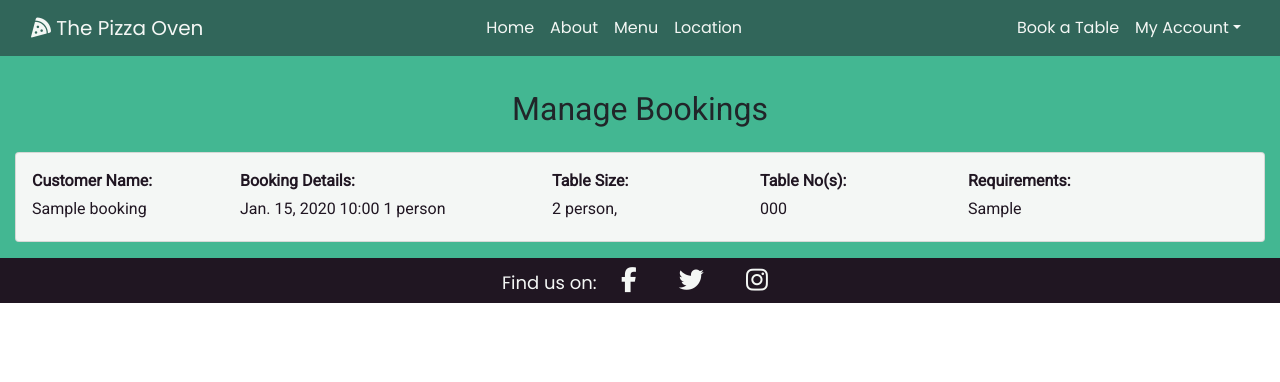
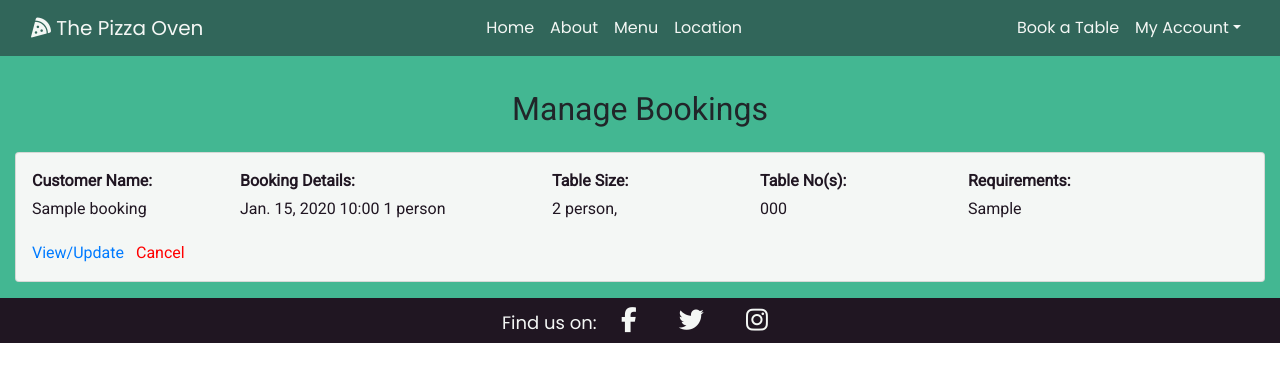
Before and after one commit to Stephanie-Ash/the-pizza-oven, a Django app: template bookings/templates/bookings/manage_bookings.html in a window 1280 px wide. Shown: the top 382 px of the page. Run offline with Django 3.2, Linux system fonts and the light colour scheme; the template is opened without the code that fills it: values that come from a table or form of the project are taken from there, others are empty; tables that the repository leaves empty hold one stand-in row (values such as "Sample post"); some libraries are stand-ins or nearby versions.

Commit message:
Add update and cancel buttons to the manage bookings cards

```diff
--- a/bookings/templates/bookings/manage_bookings.html
+++ b/bookings/templates/bookings/manage_bookings.html
@@ -18,7 +18,8 @@
                         <div class="card-body p-3">
                             <p class="mb-1"><strong>Booking Details:</strong></p>
                             <p class="mb-1 manage-details">{{ booking.date }} {{ booking.time|time:"H:i" }}</p>
-                            <p class="mb-1 manage-details">{{ booking.party_size }} {% if booking.party_size == 1%}person{% else %}people{% endif %}</p>
+                            <p class="mb-1 manage-details">{{ booking.party_size }}
+                                {% if booking.party_size == 1%}person{% else %}people{% endif %}</p>
                         </div>
                     </div>
                     <div class="col-6 col-sm-7 col-md-3 col-lg-2">
@@ -37,7 +38,8 @@
                             {% else %}
                             <form class="manage-table-no" action="{% url 'add_table_no' booking.id %}" method="POST">
                                 {% csrf_token %}
-                                <input type="text" name="table_numbers" placeholder="eg. 1, 2" aria-label="table number" title="table number">
+                                <input type="text" name="table_numbers" placeholder="eg. 1, 2" aria-label="table number"
+                                    title="table number">
                                 <button type="submit" class="p-0 border-0"><i class="fas fa-plus-circle"></i></button>
                             </form>
                             {% endif %}
@@ -50,6 +52,10 @@
                         </div>
                     </div>
                 </div>
+                <div class="manage-options pl-3 pb-3">
+                    <a class="manage-view" href="" aria-label="View and update the booking">View/Update</a>
+                    <a class="manage-cancel pl-2" href="" aria-label="Cancel and delete the booking">Cancel</a>
+                </div>
             </div>
             {% endfor %}
         </div>
--- a/restaurant/templates/restaurant/index.html
+++ b/restaurant/templates/restaurant/index.html
@@ -9,7 +9,7 @@
                 <h1>{{ restaurant.name }}</h1>
                 <h2>South Bank</h2>
             </div>
-            <a class="btn btn-large btn-red txt-light" href="{% url 'make_booking' %}">Book Table</a>
+            <a class="btn btn-large btn-red txt-light" href="{% url 'make_booking' %}" aria-label="Go to the table booking form">Book Table</a>
         </div>
     </div>
 </div>
--- a/static/css/style.css
+++ b/static/css/style.css
@@ -273,6 +273,14 @@ iframe {
     width: 80%;
 }
 
+.manage-options a {
+    display: inline-block;
+}
+
+.manage-cancel {
+    color: red;
+}
+
 /* -------------------Media queries------------------ */
 
 /* For screens 376px and up */
```
